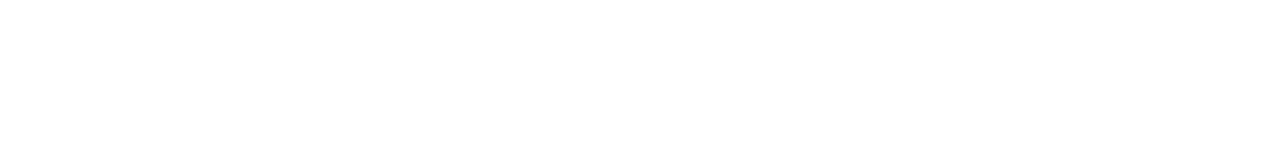
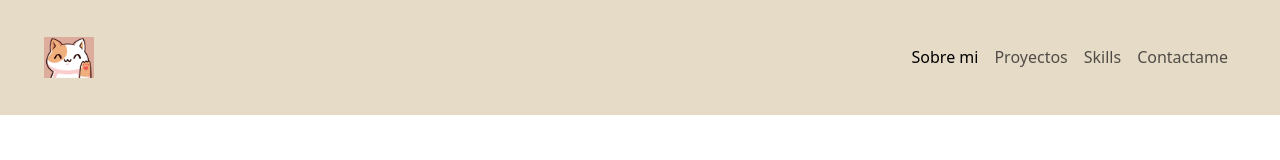
Before and after one commit to RaCky-GT/mi-portafolio-tecnolochicasPRO, a plain HTML site: page index.html in a window 1280 px wide. Drawn offline with nearby package versions, Linux system fonts and the light colour scheme.

Commit message:
Add navbar responsive

```diff
--- a/index.html
+++ b/index.html
@@ -18,6 +18,33 @@
     <link rel="stylesheet" href="styles.css">
 </head>
 <body>
+    <!--Barra de navegación-->
+    <nav class="navbar navbar-expand-md navbar-light">
+        <div class="container-fluid">
+          <button class="navbar-toggler" type="button" data-bs-toggle="collapse" data-bs-target="#navbar-toggler" aria-controls="navbarTogglerDemo01" aria-expanded="false" aria-label="Toggle navigation">
+            <span class="navbar-toggler-icon"></span>
+          </button>
+          <div class="collapse navbar-collapse" id="navbar-toggler">
+            <a class="navbar-brand" href="#">
+                <img src="assets/icon.png" width="50" alt="Logo de la pantalla principal">
+            </a>
+            <ul class="navbar-nav d-flex justify-content-center align-items-center">
+              <li class="nav-item">
+                <a class="nav-link active" aria-current="page" href="#">Sobre mi</a>
+              </li>
+              <li class="nav-item">
+                <a class="nav-link" href="#">Proyectos</a>
+              </li>
+              <li class="nav-item">
+                <a class="nav-link" href="#">Skills</a>
+              </li>
+              <li class="nav-item">
+                <a class="nav-link" aria-disabled="true">Contactame</a>
+              </li>
+            </ul>
+          </div>
+        </div>
+      </nav>
 
 
     <script src="https://cdn.jsdelivr.net/npm/bootstrap@5.3.2/dist/js/bootstrap.bundle.min.js" integrity="sha384-C6RzsynM9kWDrMNeT87bh95OGNyZPhcTNXj1NW7RuBCsyN/o0jlpcV8Qyq46cDfL" crossorigin="anonymous"></script>
--- a/styles.css
+++ b/styles.css
@@ -0,0 +1,17 @@
+/* Barra de navegación */
+.navbar{
+    padding: 2rem;
+    background-color: rgb(230, 219, 199);
+}
+
+.navbar-collapse{
+    align-items: center;
+    justify-content: space-between;
+}
+
+/* Adaptable (Responsivo)*/
+@media screen and (max-whidth: 767px){
+    .navbar-brand{
+        display: none;
+    }
+}
```
